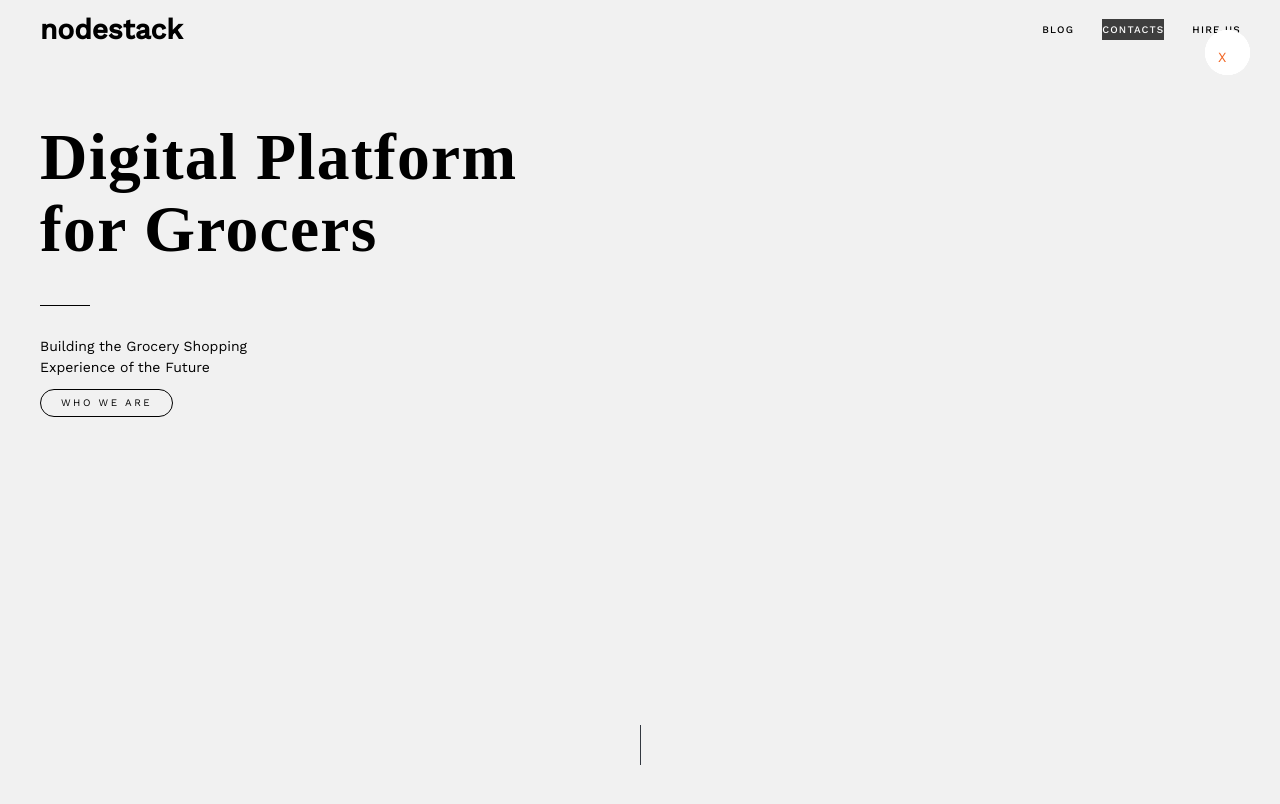
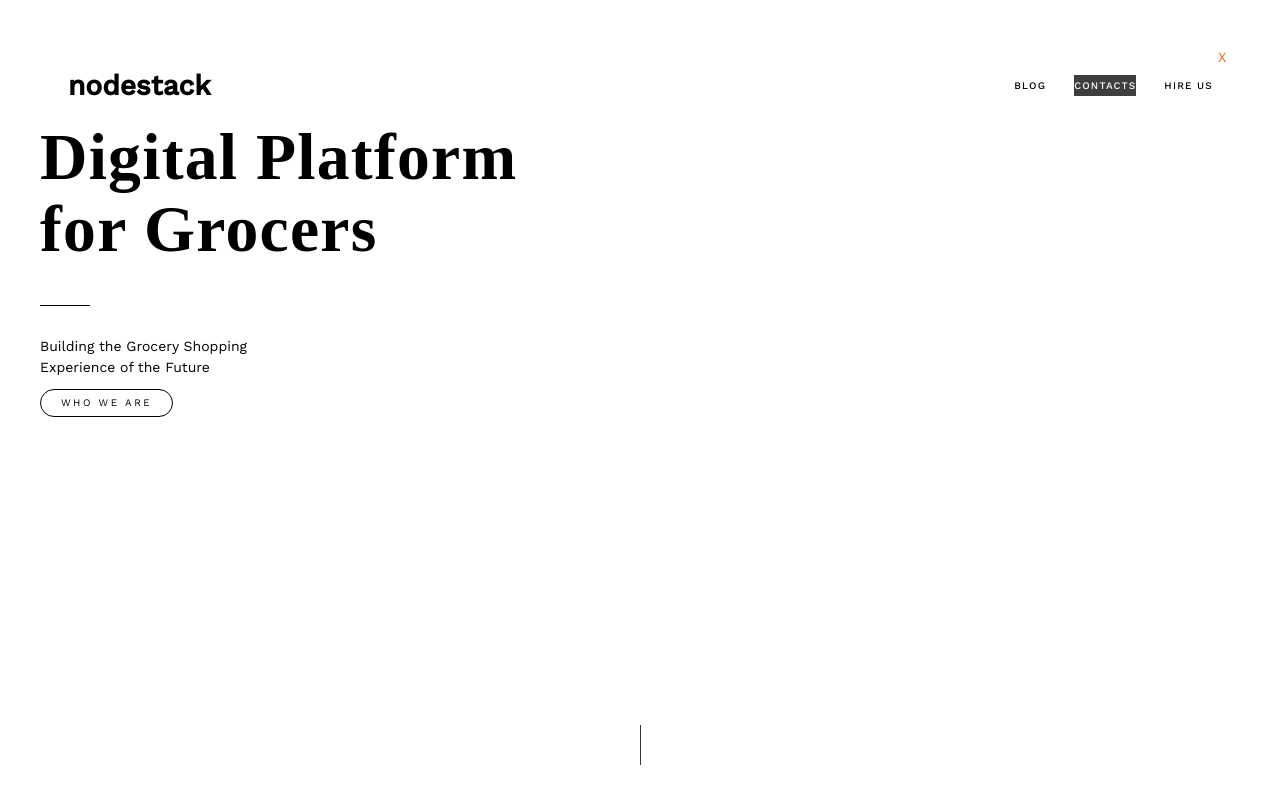
Before and after one commit to nodestack/nodestack.github.io, a Jekyll site: the page built from index.html, in a window 1280 px wide and 900 px high. Shown: the top 804 px of the window. Built offline with Jekyll 4.4.1, drawn with Linux system fonts in a browser that asks for light colours; nearby versions of some CDN libraries; some web fonts are replaced.

Commit message:
Update main.css

```diff
--- a/_includes/css/main.css
+++ b/_includes/css/main.css
@@ -151,7 +151,7 @@ header {
     background-size: cover;
     background-position: center;
     background-repeat: no-repeat;
-    background-color: #f1f1f1;
+    background-color: #fff;
 }
 
 header .container-fluid {
@@ -243,6 +243,7 @@ header .intro-text .skills {
 .navbar {
     text-transform: uppercase;
     font-weight: 700;
+    padding: 56px 28px 112px;
 }
 
 .navbar a:focus {
```
